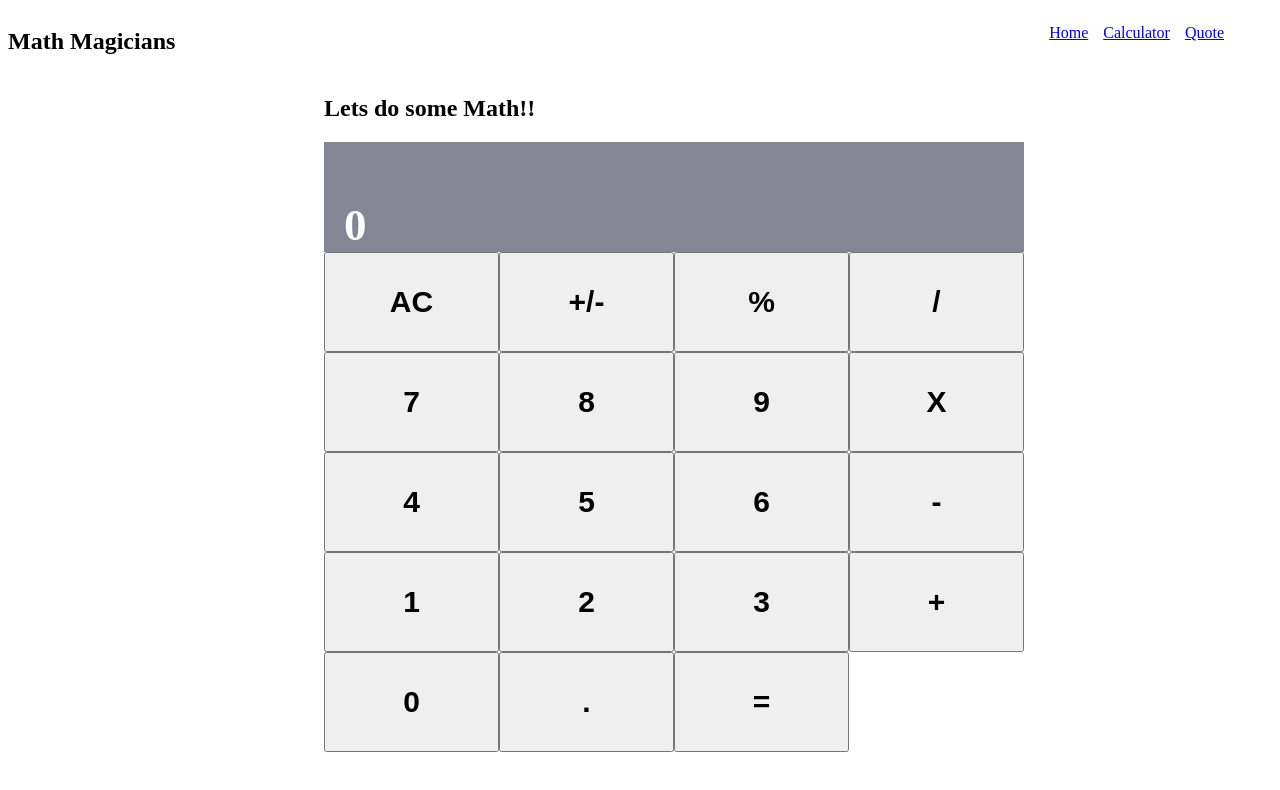
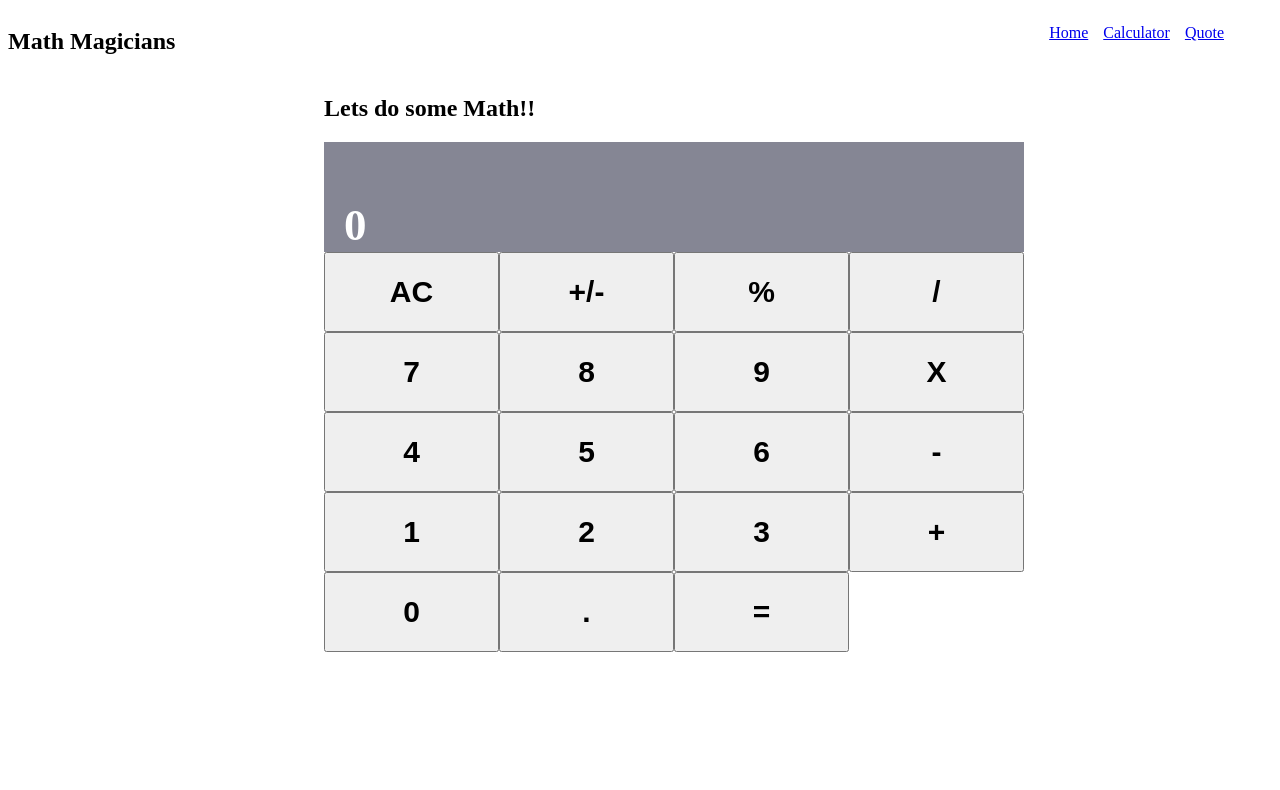
Before and after one commit to ZawadiSumba66/calculator-app, a React (Create React App) app: page /calculator in a window 1280 px wide. Shown: the top 790 px of the page. Built offline with nearby package versions, Linux system fonts and the light colour scheme.

Commit message:
Reduce size of buttons

```diff
--- a/src/styles/App.css
+++ b/src/styles/App.css
@@ -22,11 +22,12 @@
 }
 
 .button {
-    height: 100px;
+    height: 80px;
     color: #000;
     font-weight: bold;
     width: 175px;
     font-size: 30px;
+    cursor: pointer;
 }
 
 .navbar {
```
